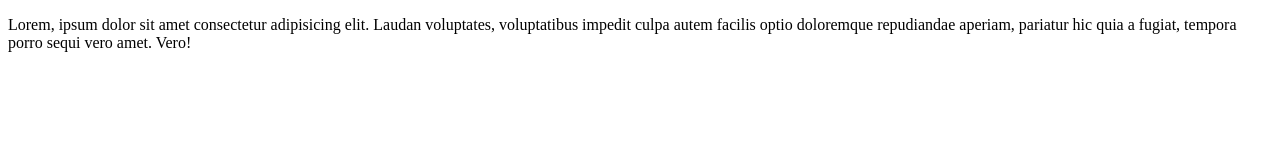
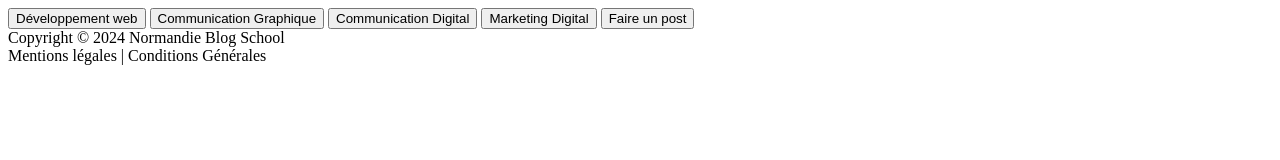
Before and after one commit to Nino-Rameau/normandie-blog-school, a plain HTML site: page app/public/index.html in a window 1280 px wide. Drawn offline with Linux system fonts and the light colour scheme.

Commit message:
page-creer

```diff
--- a/app/public/index.html
+++ b/app/public/index.html
@@ -4,8 +4,29 @@
     <meta charset="UTF-8">
     <meta name="viewport" content="width=device-width, initial-scale=1.0">
     <title>Accueil</title>
+    <link href="assets/css/style.css" rel="stylesheet" />
+    <link rel="icon" href="assets/img/favicon.png" />       <!--FAVICON A FAIRE-->
+
 </head>
 <body>
-    <p>Lorem, ipsum dolor sit amet consectetur adipisicing elit. Laudan voluptates, voluptatibus impedit culpa autem facilis optio doloremque repudiandae aperiam, pariatur hic quia a fugiat, tempora porro sequi vero amet. Vero!</p>
+    <header>
+        <!-- <img src="assets/img/....." />    remplacer ..... par fichier logo et enlever commentaire   -->
+         <nav>
+            <a class="bouton" href="template/dev_web.html"><button>Développement web</button></a>
+            <a class="bouton" href="template/com_graph.html"><button>Communication Graphique</button></a>
+            <a class="bouton" href="template/com_digit.html"><button>Communication Digital</button></a>
+            <a class="bouton" href="template/marketing_digit.html"><button>Marketing Digital</button></a>
+            <a class="bouton" href="template/post.html"><button>Faire un post</button></a>
+         </nav>
+    </header>
+
+    <main>
+            <!--CONTENU PAGE ACCUEIL-->
+    </main>
+    <footer>
+        Copyright © 2024 Normandie Blog School
+        <br>
+        Mentions légales | Conditions Générales
+    </footer>
 </body>
 </html>
```
Also changed, not shown: app/public/template/com_digit.html (added), app/public/template/com_graph.html (added), app/public/template/dev_web.html (added), app/public/template/marketing_digit.html (added), app/public/template/post.html (added).
